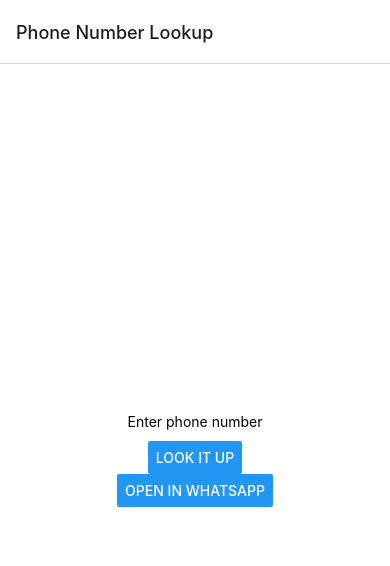
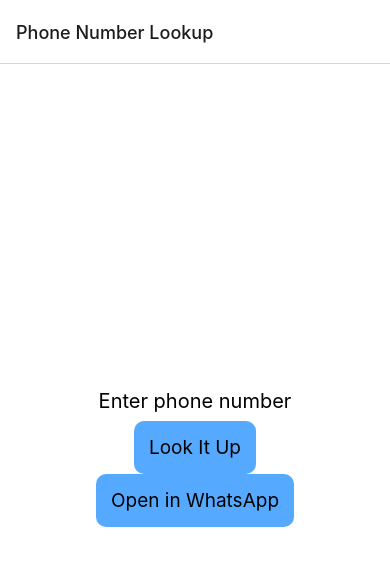
Before and after one commit to gotlougit/phone_nums_reactnative, a React Native app: screen / in a window 390 px wide. Shown: the top 566 px of the page. Built offline with nearby package versions, Linux system fonts and the light colour scheme.

Commit message:
Add button styling by using TouchableOpacity instead

```diff
--- a/App.js
+++ b/App.js
@@ -1,5 +1,5 @@
 import { StatusBar } from 'expo-status-bar';
-import { StyleSheet, Text, TextInput, View, Button, Linking } from 'react-native';
+import { StyleSheet, Text, TextInput, View, Button, Linking, TouchableOpacity} from 'react-native';
 import React, { useState } from 'react';
 import { NavigationContainer } from '@react-navigation/native';
 import { createNativeStackNavigator } from '@react-navigation/native-stack';
@@ -117,8 +117,12 @@
 		<View style={styles.container}>
 			<TextInput autoComplete='tel-national' keyboardType='phone-pad' textContentType='telephoneNumber' maxLength={10} style={styles.input} placeholder="Enter phone number" onChangeText={newText => setText(newText)} defaultValue={text} />
 			<Text>{name}</Text>
-			<Button style={styles.button} title='Look It Up' onPress={() => lookUpNumber(text, refresh)}/>
-			<Button style={styles.button} title='Open in WhatsApp' onPress={() => openInWhatsApp(text, refresh)}/>
+			<TouchableOpacity onPress={() => lookUpNumber(text, refresh)}>
+				<Text style={styles.button}>Look It Up</Text>
+			</TouchableOpacity>
+			<TouchableOpacity onPress={() => openInWhatsApp(text, refresh)}>
+				<Text style={styles.button}>Open in WhatsApp</Text>
+			</TouchableOpacity>
 			<Text>{stats}</Text>
 			<StatusBar style="auto" />
 		</View>
@@ -149,10 +153,15 @@
 		fontSize: 30,
 	},
 	button: {
-		borderRadius: 25,
-		alignItems: "center",
+		padding: 15,
+		textAlign: 'center',
+		fontSize: 19,
+		borderRadius: 10,
+		backgroundColor: "#55aaff",
+		elevation: 3,
 	},
 	input: {
+		fontSize: 20,
 		height: 40,
 		textAlign: 'center',
 	},
```
